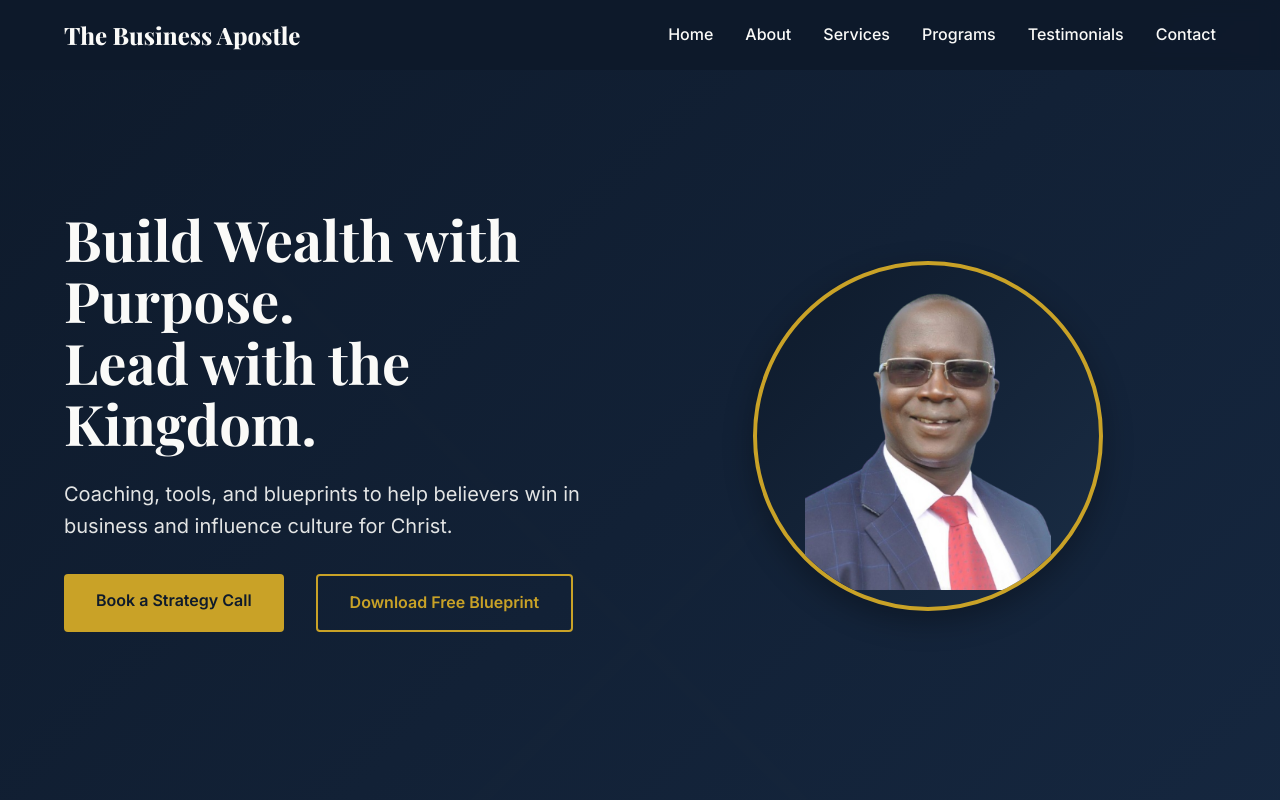
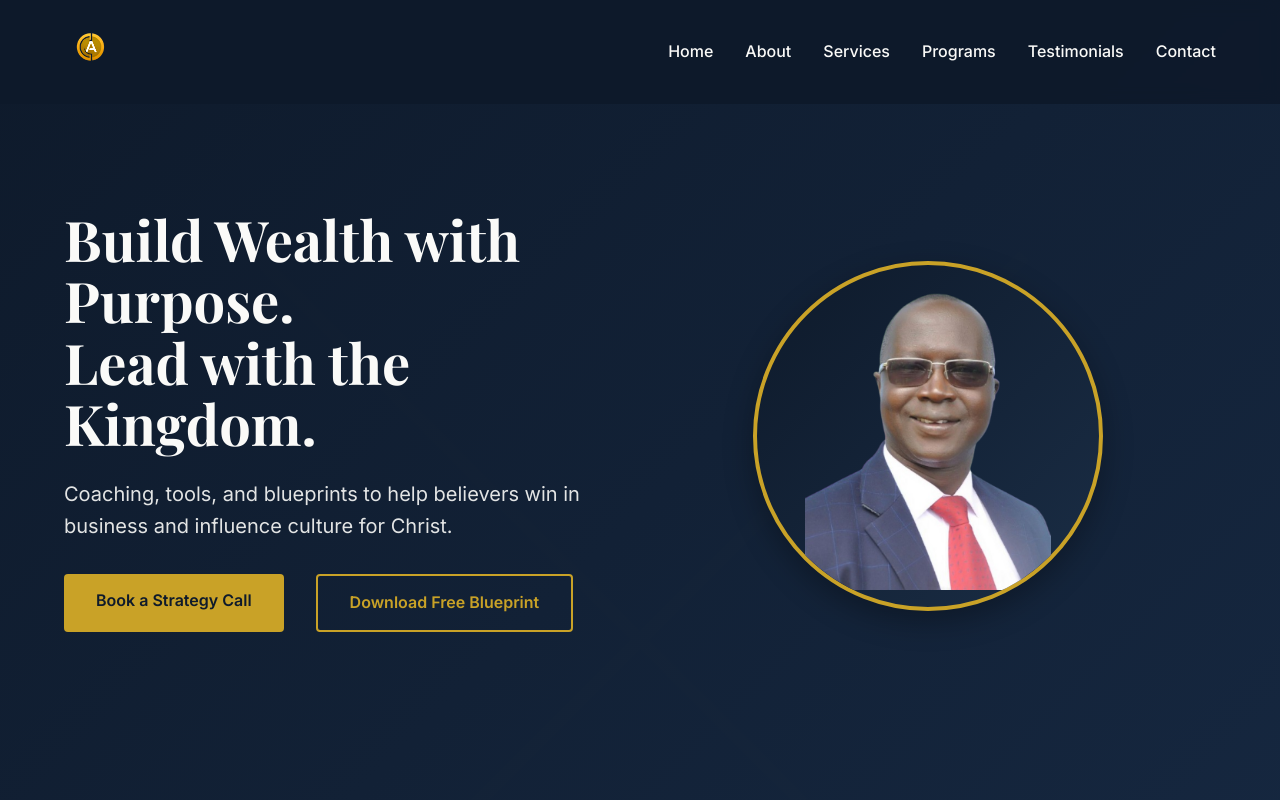
Before and after one commit to jerrylokoroi/The-Business-Apostle, a plain HTML site: page index.html in a window 1280 px wide. Shown: the top 800 px of the page. Drawn offline with nearby package versions, Linux system fonts and the light colour scheme.

Commit message:
Add logo to navigation and adjust styles for better alignment

```diff
--- a/index.html
+++ b/index.html
@@ -25,7 +25,9 @@
     <!-- Header / Navigation -->
     <header class="header">
         <nav class="nav">
-            <div class="nav-logo">The Business Apostle</div>
+            <div class="nav-logo">
+                <img src="logo.png" alt="The Business Apostle Logo">
+            </div>
             <ul class="nav-links">
                 <li><a href="#home">Home</a></li>
                 <li><a href="#about">About</a></li>
--- a/style.css
+++ b/style.css
@@ -134,7 +134,7 @@ img, svg {
   z-index: 1000;
   background-color: rgba(14, 26, 43, 0.95);
   backdrop-filter: blur(8px);
-  padding: 1rem 0;
+  padding: 0.75rem 0;
 }
 
 .nav {
@@ -145,10 +145,15 @@ img, svg {
 }
 
 .nav-logo {
-  font-family: 'Playfair Display', serif;
-  font-weight: 800;
-  font-size: 1.5rem;
-  color: var(--white);
+  display: flex;
+  align-items: center;
+}
+
+.nav-logo img {
+  height: 80px;
+  width: auto;
+  object-fit: contain;
+  filter: brightness(1.2) contrast(1.1);
 }
 
 .nav-links {
```
Also changed, not shown: logo.png (added), 1 other file.
